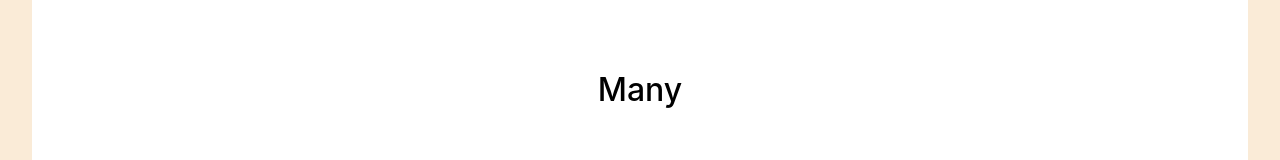
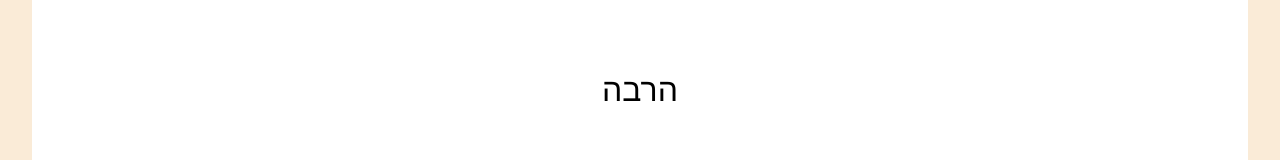
Before and after one commit to x700700/memorise-web, a React app: page / in a window 1280 px wide. Both pictures are taken after a click on the button 640 px from the left and 719 px from the top of the page. Shown: the part 267-427 px from the top of the page. Built offline with nearby package versions, Linux system fonts and the light colour scheme.

Commit message:
Game calls Card callback (useRef)

```diff
--- a/src/components/Header.js
+++ b/src/components/Header.js
@@ -1,7 +1,7 @@
 import React from 'react';
 import './Header.scss';
 
-function Header() {
+const Header = (props) => {
     return (
         <div className="header">
             <div className="header-row">
@@ -12,6 +12,6 @@ function Header() {
             </div>
         </div>
     );
-}
+};
 
 export default Header;
--- a/src/components/Practice/Card.js
+++ b/src/components/Practice/Card.js
@@ -1,15 +1,32 @@
-import React from 'react';
+import React, { forwardRef, useImperativeHandle, useState } from 'react';
 import './Card.scss';
 
-function Card(props) {
-    const { q } = props;
+const sideQ = 0;
+const sideA = 1;
+
+const Card = forwardRef((props, ref) => {
+    const { q, a } = props;
+    const [side, setSide] = useState(sideQ);
+
+    useImperativeHandle(ref, () => ({
+        rotate() {
+            setSide(side === sideQ ? sideA : sideQ);
+        }
+    }));
+
+
     return (
         <div className="card-container">
             <div className="card">
-                <p>{q}</p>
+                {side === sideQ &&
+                    <p>{q}</p>
+                }
+                {side === sideA &&
+                    <p>{a}</p>
+                }
             </div>
         </div>
     );
-}
+});
 
 export default Card;
--- a/src/pages/Game.js
+++ b/src/pages/Game.js
@@ -1,17 +1,24 @@
-import React from 'react';
+import React, { useRef } from 'react';
 import './Game.scss';
 import Card from "../components/Practice/Card";
 // import Rotate90DegreesCcwTwoToneIcon from '@material-ui/icons/Rotate90DegreesCcwTwoTone';
 
-function Game() {
+const Game = (props) => {
+    const refGame = useRef();
+
+    const rotateCard = () => {
+        console.warn('rotate card');
+        refGame.current.rotate();
+    };
+
     return (
         <div className="game">
-            <Card q="Many"/>
+            <Card ref={refGame} q="Many" a="הרבה"/>
             <div className="rotate-icon">
-                <button className="btn"><i className="fas fa-sync-alt"></i></button>
+                <button onClick={rotateCard} className="btn"><i className="fas fa-sync-alt"></i></button>
             </div>
         </div>
     );
-}
+};
 
 export default Game;
```
